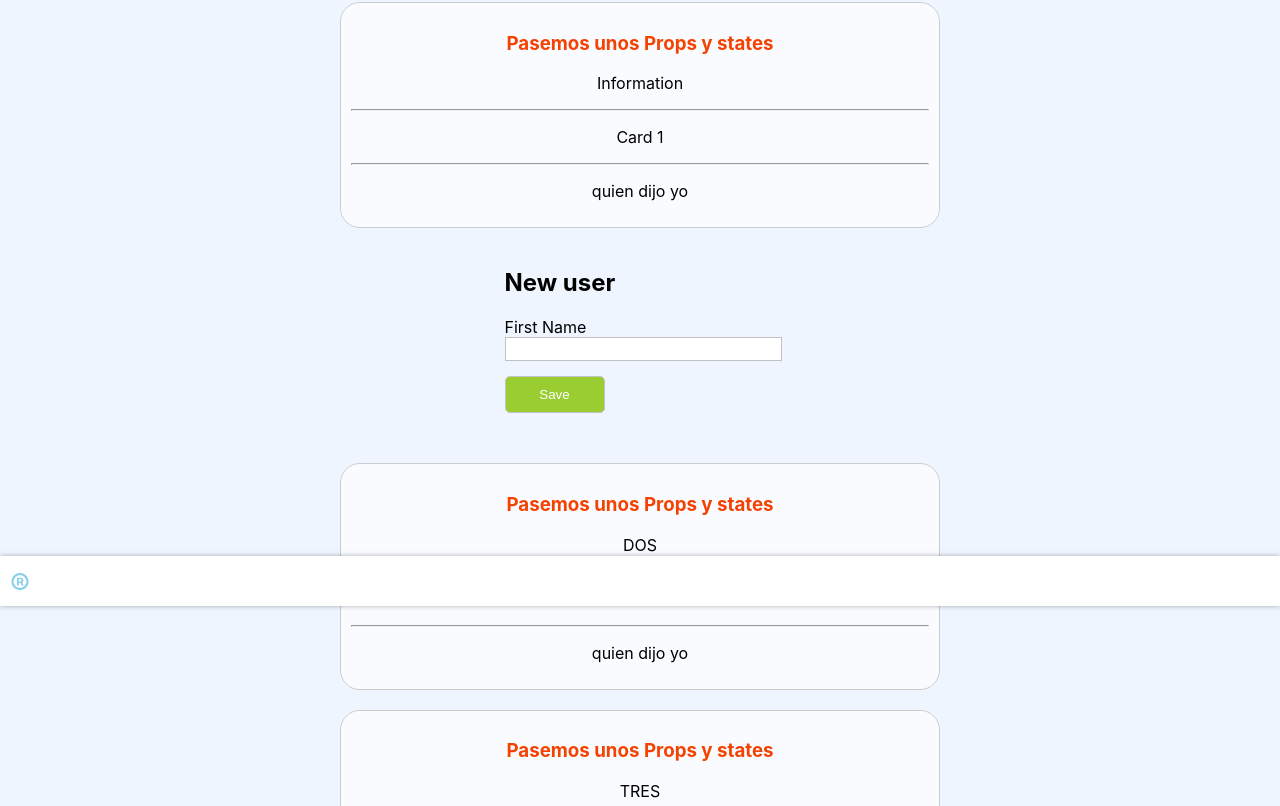
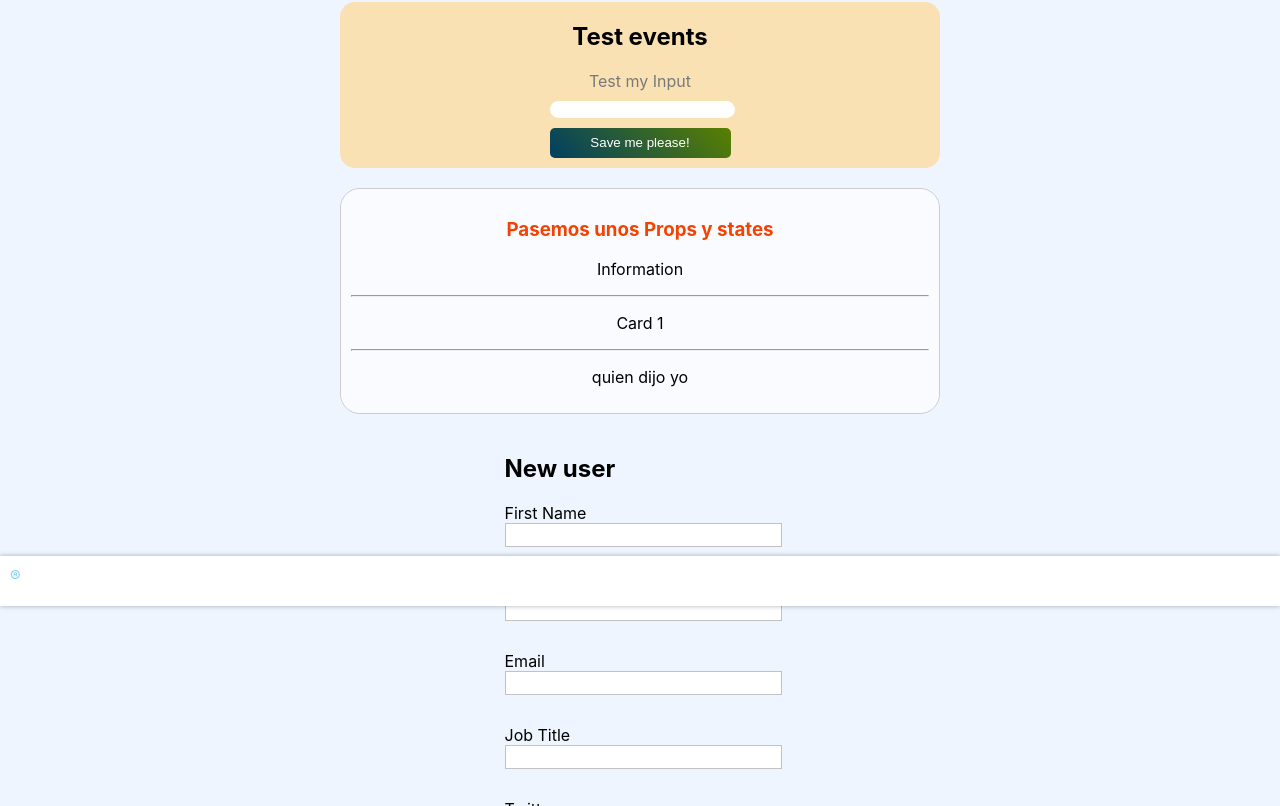
Before and after one commit to Danielprotr/propstating, a React (Create React App) app: page / in a window 1280 px wide. Shown: the part 194-1000 px from the top of the page. Built offline with nearby package versions, Linux system fonts and the light colour scheme.

Commit message:
events, props, states, names and values added on form

```diff
--- /dev/null
+++ b/src/components/Event.js
@@ -0,0 +1,52 @@
+import React, { Component } from 'react'
+
+import './styles/Event.css'
+
+export class Event extends Component {
+
+    handleChange = e =>{
+        console.log({
+            name: e.target.name,
+            value: e.target.value,
+        });
+    }
+
+    handleClick = e =>{
+        console.log("me diste click!")
+    }
+
+    handleSubmit = e => {
+        e.preventDefault();
+        console.log("form wants to be submitted");
+    }
+
+    render() {
+        return (
+            <div>
+                <form
+                    className="test_form"
+                    onSubmit={this.handleSubmit}
+                    >
+
+                    <h2>Test events</h2>
+                    <label
+                        className="test_label" >Test my Input</label>
+                    <input
+                        className="test_input"
+                        onChange={this.handleChange}
+                        type="text"
+                        name="textoInputiado"/>
+                    <button
+                        className="test_btn"
+                        /* type="button" */
+                        onClick={this.handleClick}
+                        >
+                        Save me please!
+                    </button>
+                </form>
+            </div>
+        )
+    }
+}
+
+export default Event
--- a/src/components/Form.js
+++ b/src/components/Form.js
@@ -3,19 +3,91 @@ import React, { Component } from 'react'
 import './styles/Form.css'
 
 export class Form extends Component {
+
+    handleClick = (e) =>{
+        console.log("le diste al boton");
+    };
+
+    handleSubmit = (e) =>{
+        e.preventDefault();
+        console.log("Form want to be submitted");
+    };
+
+
     render() {
         return (
             <div className="form__container">
                 <h2>New user</h2>
 
-                <form>
+                <form onSubmit={this.handleSubmit}>
+
                     <div className="form__group">
                         <label >First Name</label>
                         <br/>
-                        <input className="form-control" type="text" name="firstName"/>
+                        <input
+                            onChange={this.props.onChange}
+                            className="form-control"
+                            type="text"
+                            name="firstName"
+                            value={this.props.formValues.firstName}
+                        />
+                    </div>
+
+                    <div className="form__group">
+                        <label >Last Name</label>
                         <br/>
-                        <button className="form__btn">Save</button>
+                        <input
+                            onChange={this.props.onChange}
+                            className="form-control"
+                            type="text"
+                            name="lastName"
+                            value={this.props.formValues.lastName}
+                        />
                     </div>
+
+                    <div className="form__group">
+                        <label >Email</label>
+                        <br/>
+                        <input
+                            onChange={this.props.onChange}
+                            className="form-control"
+                            type="email"
+                            name="email"
+                            value={this.props.formValues.email}
+                        />
+
+                    </div>
+
+                    <div className="form__group">
+                        <label >Job Title</label>
+                        <br/>
+                        <input
+                            onChange={this.props.onChange}
+                            className="form-control"
+                            type="text"
+                            name="jobTitle"
+                            value={this.props.formValues.jobTitle}
+                        />
+                    </div>
+
+
+                    <div className="form__group">
+                        <label >Twitter</label>
+                        <br/>
+                        <input
+                            onChange={this.props.onChange}
+                            className="form-control"
+                            type="text"
+                            name="Twitter"
+                            value={this.props.formValues.Twitter}
+                        />
+                    </div>
+
+
+                    <button onClick={this.handleClick} className="form__btn">
+                        Save
+                    </button>
+
                 </form>
 
             </div>
--- a/src/components/Grid.js
+++ b/src/components/Grid.js
@@ -3,13 +3,22 @@ import React, { Component } from 'react'
 import Info from '../components/Info';
 import './styles/Grid.css';
 
-
-import Nav from '../components/Nav';
-
-import Selector from './Selector'
 import Form from './Form'
 
 export class Grid extends Component {
+
+    state = { form:{} };
+
+    handleChange = e =>{
+
+        this.setState({
+            form: {
+                ... this.state.form,
+                [e.target.name]: e.target.value,
+            }
+        });
+    }
+
     render() {
         return (
             <div className="Grid__page-container">
@@ -20,12 +29,15 @@ export class Grid extends Component {
                             description="Card 1"
                             otro="quien dijo yo"
                             />
-                         {/* <Selector /> */}
+
                     </div>
                     <br/>
 
                     <div className="Grid__form">
-                            <Form />
+                            <Form
+                                onChange={this.handleChange}
+                                formValues={this.state.form}
+                            />
                     </div>
 
                     <br/>
--- /dev/null
+++ b/src/components/styles/Event.css
@@ -0,0 +1,50 @@
+
+.test_form{
+
+    margin: auto;
+    width: 100%;
+    background: rgb(250, 225, 180);
+    display: grid;
+    justify-content: center;
+    align-items: center;
+    padding-bottom: 10px;
+    border-radius: 15px;
+
+
+}
+
+.test_form h2{
+    text-align: center;
+}
+
+
+.test_label{
+    color: rgb(121, 121, 121);
+    padding-bottom: 10px;
+    text-align: center;
+}
+
+.test_label:hover{
+    color: orangered;
+}
+
+.test_input{
+    margin: auto;
+    width: 100%;
+    border-style: none;
+    border-radius: 10px;
+}
+
+.test_input:hover{
+    box-shadow: 0px 0px 2px 1px orangered;
+}
+
+.test_btn{
+    margin-top: 10px;
+    width: 100%;
+    height: 30px;
+    background: linear-gradient(45deg, rgb(0, 63, 99), rgb(90, 128, 0));
+    border-style: none;
+    border-radius: 5px;
+    color: white;
+}
--- a/src/components/styles/Footer.css
+++ b/src/components/styles/Footer.css
@@ -8,7 +8,7 @@
 }
 
 .footer__icon{
-    font-size: 30px;
+    /* font-size: 30px; */
     padding: 10px;
     color: skyblue;
 }
--- a/src/pages/Pagina.js
+++ b/src/pages/Pagina.js
@@ -5,12 +5,24 @@ import Nav from '../components/Nav'
 import Footer from '../components/Footer'
 import Sidenav from '../components/Sidenav'
 import Search from '../components/Search'
-import Selector from '../components/Selector'
-
+/*import Selector from '../components/Selector'  */
+import Event from '../components/Event'
 
 import './styles/Pagina.css';
 
 export class Pagina extends Component {
+
+    state = { form:{} };
+
+    handleChange = e =>{
+        this.setState({
+            form: {
+                [e.target.name]: e.target.value,
+            }
+        });
+    }
+
+
     render() {
         return (
             <div className="Page_layout">
@@ -22,6 +34,7 @@ export class Pagina extends Component {
 
                 <div className="Page__Search">
                     <Search />
+
                 </div>
 
                 {/* <div className="Page__Selector">
@@ -34,7 +47,11 @@ export class Pagina extends Component {
                     <div className="Pagina__Container">
 
                         <div className="Pagina__item">
+                            <Event />
+                            <br/>
+
                             <Grid />
+
                         </div>
 
 
```
